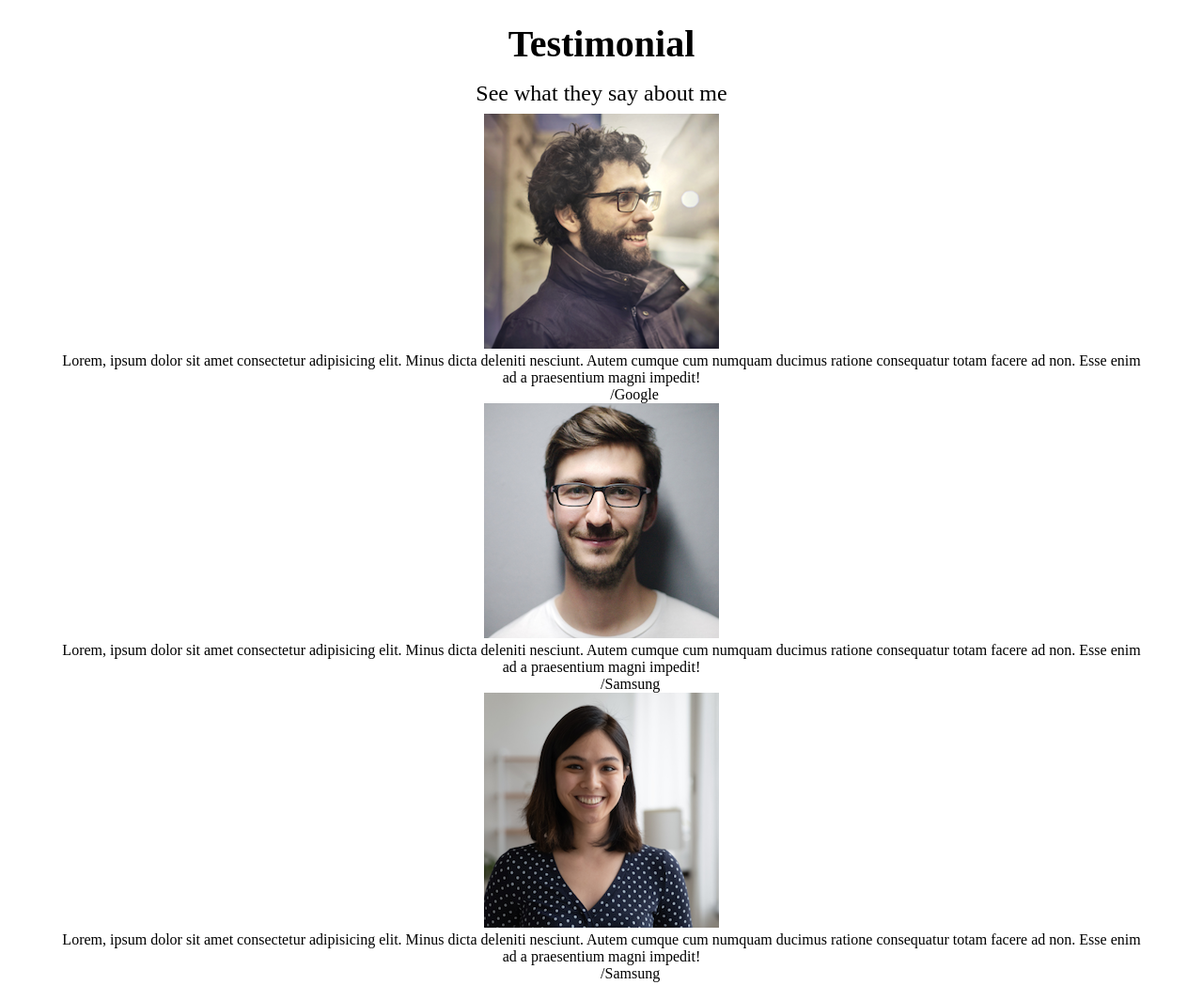
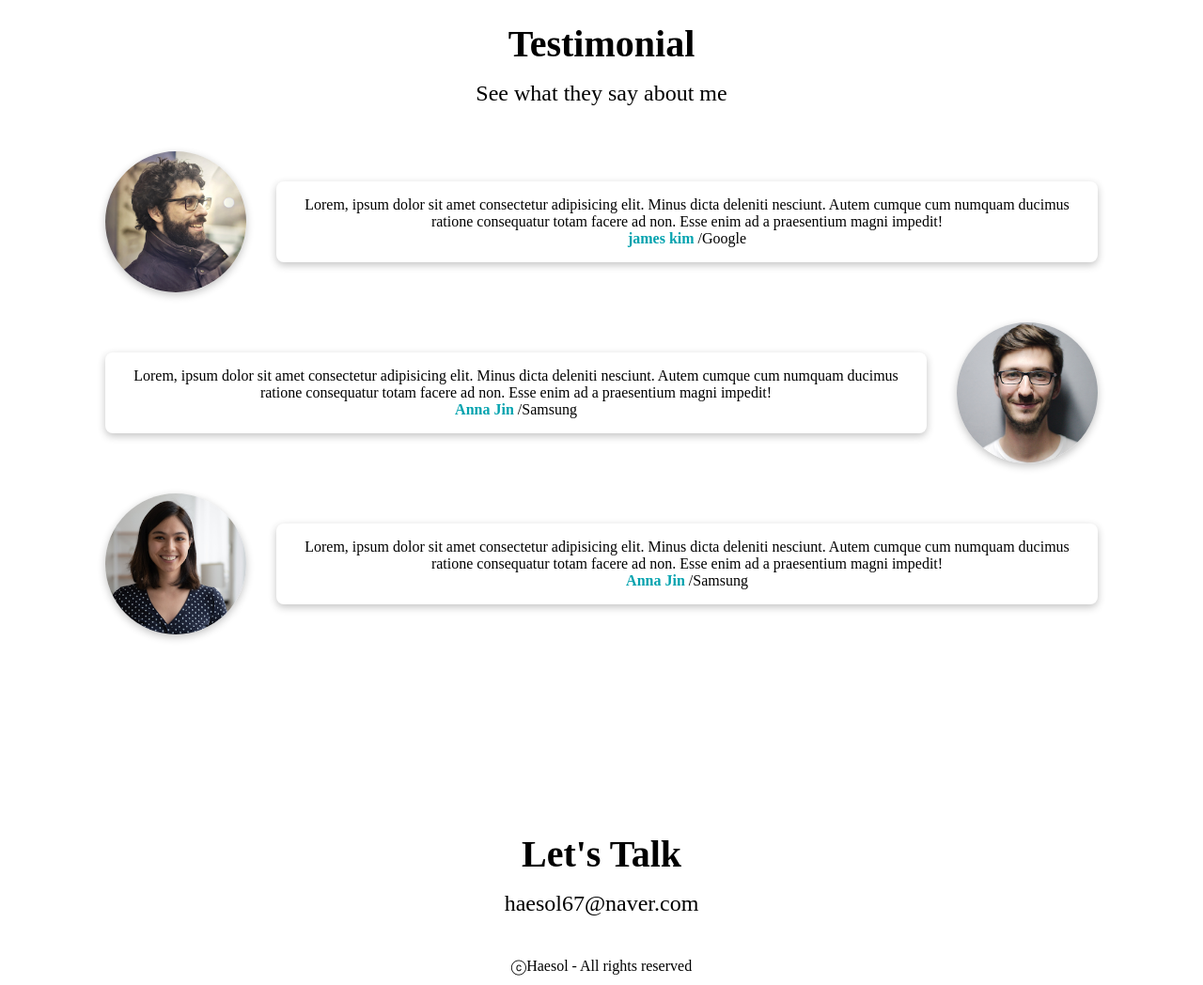
Before and after one commit to haesol67/portfolio, a plain HTML site: page index.html in a window 1280 px wide. Shown: the part 3140-4188 px from the top of the page at 94% size. Drawn offline with Linux system fonts and the light colour scheme.

Commit message:
CSS-Testimonial

```diff
--- a/css/style.css
+++ b/css/style.css
@@ -379,3 +379,39 @@ button:focus{
     height: 2px;
     background-color: var(--color-accent);
 }
+
+/* testmonial */
+
+.testimonials {
+    margin: 3rem;
+}
+
+.testimonial {
+    display: flex;
+    gap: 2rem;
+    align-items: center;
+    margin-bottom: 2rem;
+}
+
+.testimonial:nth-child(even) .testimonial__img {
+    order: 1;
+}
+
+.testimonial__img {
+    width: 150px;
+    height: 150px;
+    border-radius: 100%;
+    box-shadow: rgba(0, 0, 0, 0.24) 0px 3px 8px;
+}
+
+.testimonial__bubble {
+    padding: 1rem;
+    border-radius: 8px;;
+    box-shadow: rgba(0, 0, 0, 0.24) 0px 3px 8px;
+}
+
+.testimonial__bubble__name {
+    color: var(--color-accent);
+    font-weight: bold;
+    filter: brightness(70%);
+}
--- a/index.html
+++ b/index.html
@@ -303,45 +303,45 @@
         </section>
 
         <!-- testimonial -->
-        <section id="testimonial" class="section">
+        <section id="testimonial" class="section max container">
             <h2 class="title">Testimonial</h2>
             <p class="description">See what they say about me</p>
-            <ul>
-                <li>
-                    <img src="images/testimonials/people1.webp" alt="people">
-                    <div>
+            <ul class="testimonials">
+                <li class="testimonial">
+                    <img src="images/testimonials/people1.webp" alt="people" class="testimonial__img">
+                    <div class="testimonial__bubble">
                         <p>
                             Lorem, ipsum dolor sit amet consectetur adipisicing elit.
                             Minus dicta deleniti nesciunt.
                             Autem cumque cum numquam ducimus ratione consequatur totam
                             facere ad non. Esse enim ad a praesentium magni impedit!
                         </p>
-                        <p><a href="#">james kim</a> /Google</p>
+                        <p><a href="#" class="testimonial__bubble__name">james kim</a> /Google</p>
                     </div>
                 </li>
-                <li>
-                    <img src="images/testimonials/people2.webp" alt="people2">
-                    <div>
+                <li class="testimonial">
+                    <img src="images/testimonials/people2.webp" alt="people2" class="testimonial__img">
+                    <div class="testimonial__bubble">
                         <p>
                             Lorem, ipsum dolor sit amet consectetur adipisicing elit.
                             Minus dicta deleniti nesciunt.
                             Autem cumque cum numquam ducimus ratione consequatur totam
                             facere ad non. Esse enim ad a praesentium magni impedit!
                         </p>
-                        <p><a href="#">Anna Jin</a> /Samsung</p>
+                        <p><a href="#" class="testimonial__bubble__name">Anna Jin</a> /Samsung</p>
                     </div>
                 </li>
 
-                <li>
-                    <img src="images/testimonials/people3.webp" alt="people3">
-                    <div>
+                <li class="testimonial">
+                    <img src="images/testimonials/people3.webp" alt="people3" class="testimonial__img">
+                    <div class="testimonial__bubble">
                         <p>
                             Lorem, ipsum dolor sit amet consectetur adipisicing elit.
                             Minus dicta deleniti nesciunt.
                             Autem cumque cum numquam ducimus ratione consequatur totam
                             facere ad non. Esse enim ad a praesentium magni impedit!
                         </p>
-                        <p><a href="#">Anna Jin</a> /Samsung</p>
+                        <p><a href="#" class="testimonial__bubble__name">Anna Jin</a> /Samsung</p>
                     </div>
                 </li>
             </ul>
```
